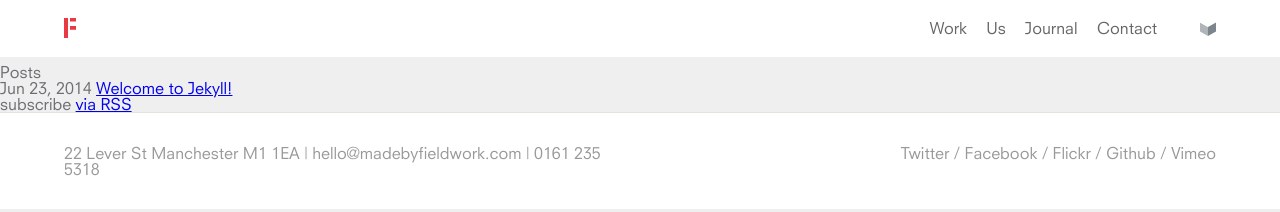
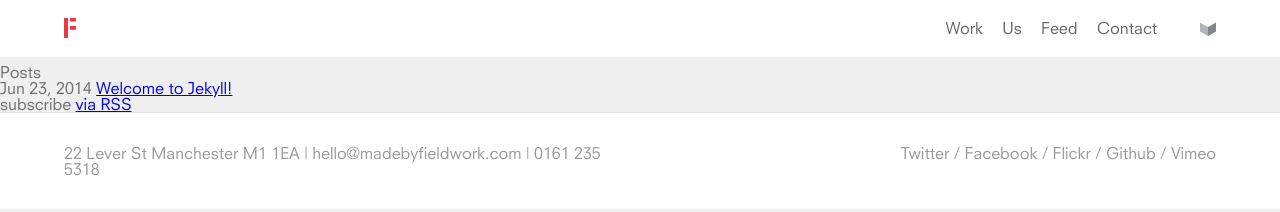
Before and after one commit to EMT/fieldwork-v2, a Jekyll site: the page built from index.html, in a window 1280 px wide. Shown: the top 212 px of the page. Built offline with Jekyll 4.4.1, drawn with Linux system fonts in a browser that asks for light colours; nearby versions of some CDN libraries.

```diff
--- a/_includes/header.html
+++ b/_includes/header.html
@@ -7,7 +7,7 @@
 			<nav>
 				<a class="work fade-transition" href="/work">Work</a>
 				<a class="us fade-transition" href="/us">Us</a>
-				<a class="journal fade-transition" href="/emt">Journal</a>
+				<a class="journal fade-transition" href="/emt">Feed</a>
 				<a class="contact fade-transition" href="/contact">Contact</a>
 				<a class="search" id="open-search" href="/search">Search</a>
 				<a class="index" id="open-index" href="/favourites">Favourites</a>
```
Also changed, not shown: images/icon-sprite.png (added).
